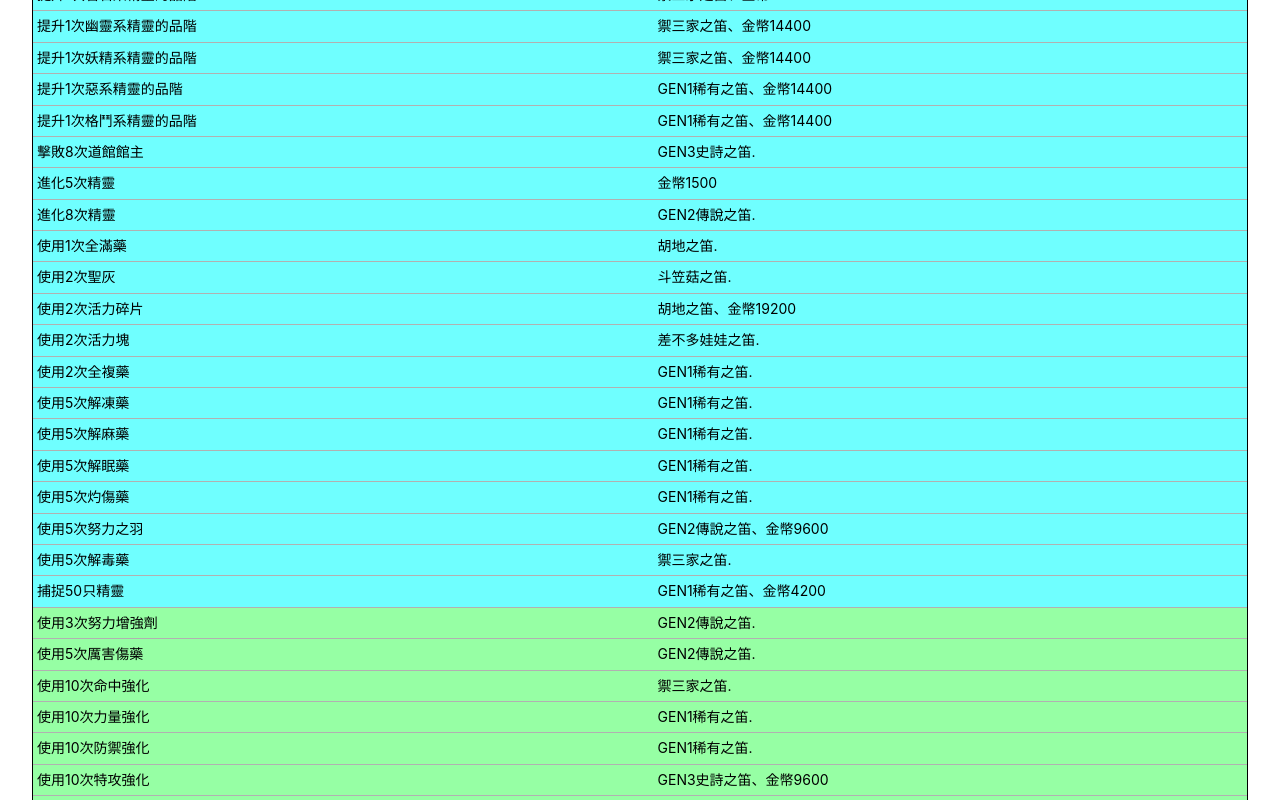
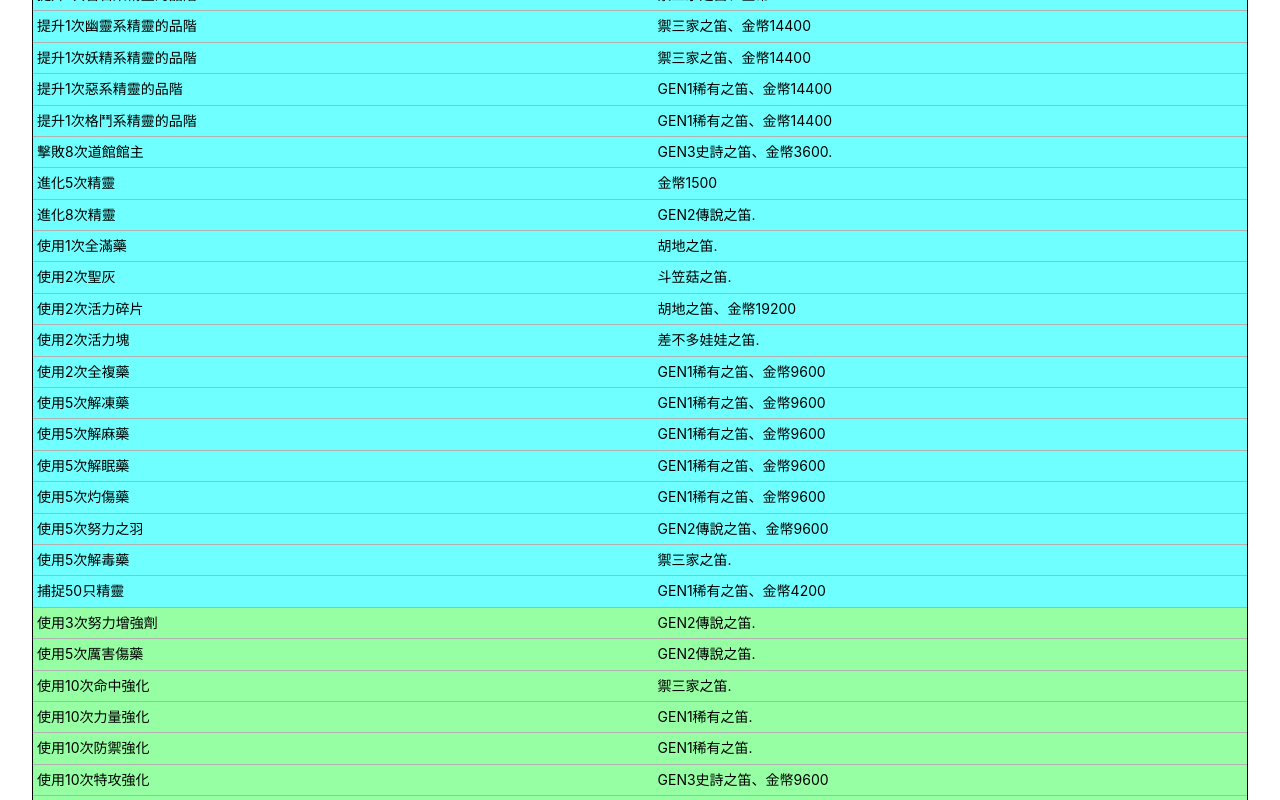
Before and after one commit to tom00502/pokemon-adventurer, a Vue app: page /fieldwork in a window 1280 px wide. Shown: the part 1800-2600 px from the top of the page. Built offline with nearby package versions, Linux system fonts and the light colour scheme.

Commit message:
update data

```diff
--- a/src/views/fieldwork.vue
+++ b/src/views/fieldwork.vue
@@ -261,7 +261,7 @@ const table = [
     },
     {
         work: '擊敗8次道館館主',
-        award: ['GEN3史詩之笛'],
+        award: ['GEN3史詩之笛', '金幣3600'],
         level: 'rare',
         checkAward: false,
     },
@@ -301,33 +301,28 @@ const table = [
     },
     {
         work: '使用2次全複藥',
-        award: ['GEN1稀有之笛'],
+        award: ['GEN1稀有之笛', '金幣9600'],
         level: 'rare',
-        checkAward: false,
     },
     {
         work: '使用5次解凍藥',
-        award: ['GEN1稀有之笛'],
+        award: ['GEN1稀有之笛', '金幣9600'],
         level: 'rare',
-        checkAward: false,
     },
     {
         work: '使用5次解麻藥',
-        award: ['GEN1稀有之笛'],
+        award: ['GEN1稀有之笛', '金幣9600'],
         level: 'rare',
-        checkAward: false,
     },
     {
         work: '使用5次解眠藥',
-        award: ['GEN1稀有之笛'],
+        award: ['GEN1稀有之笛', '金幣9600'],
         level: 'rare',
-        checkAward: false,
     },
     {
         work: '使用5次灼傷藥',
-        award: ['GEN1稀有之笛'],
+        award: ['GEN1稀有之笛', '金幣9600'],
         level: 'rare',
-        checkAward: false,
     },
     {
         work: '使用5次努力之羽',
@@ -727,6 +722,12 @@ const table = [
         checkAward: false,
     },
     {
+        work: '擊敗5次地面系的精靈',
+        award: [],
+        level: 'normal',
+        checkAward: false,
+    },
+    {
         work: '擊敗5次飛行系的精靈',
         award: [],
         level: 'normal',
@@ -806,6 +807,12 @@ const table = [
     },
     {
         work: '將格鬥系的精靈,提升10級',
+        award: [],
+        level: 'normal',
+        checkAward: false,
+    },
+    {
+        work: '將妖精系的精靈,提升10級',
         award: [],
         level: 'normal',
         checkAward: false,
```
